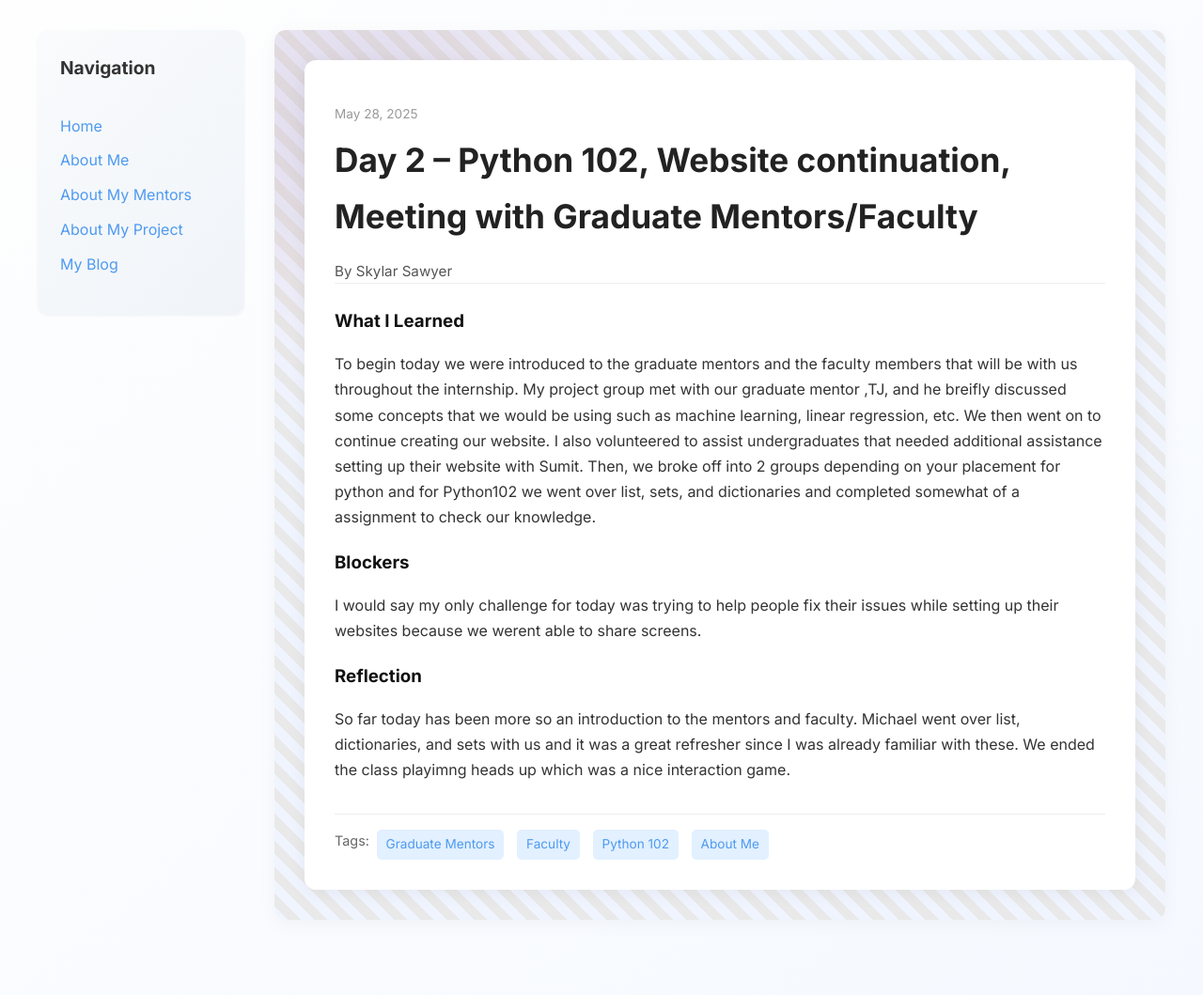
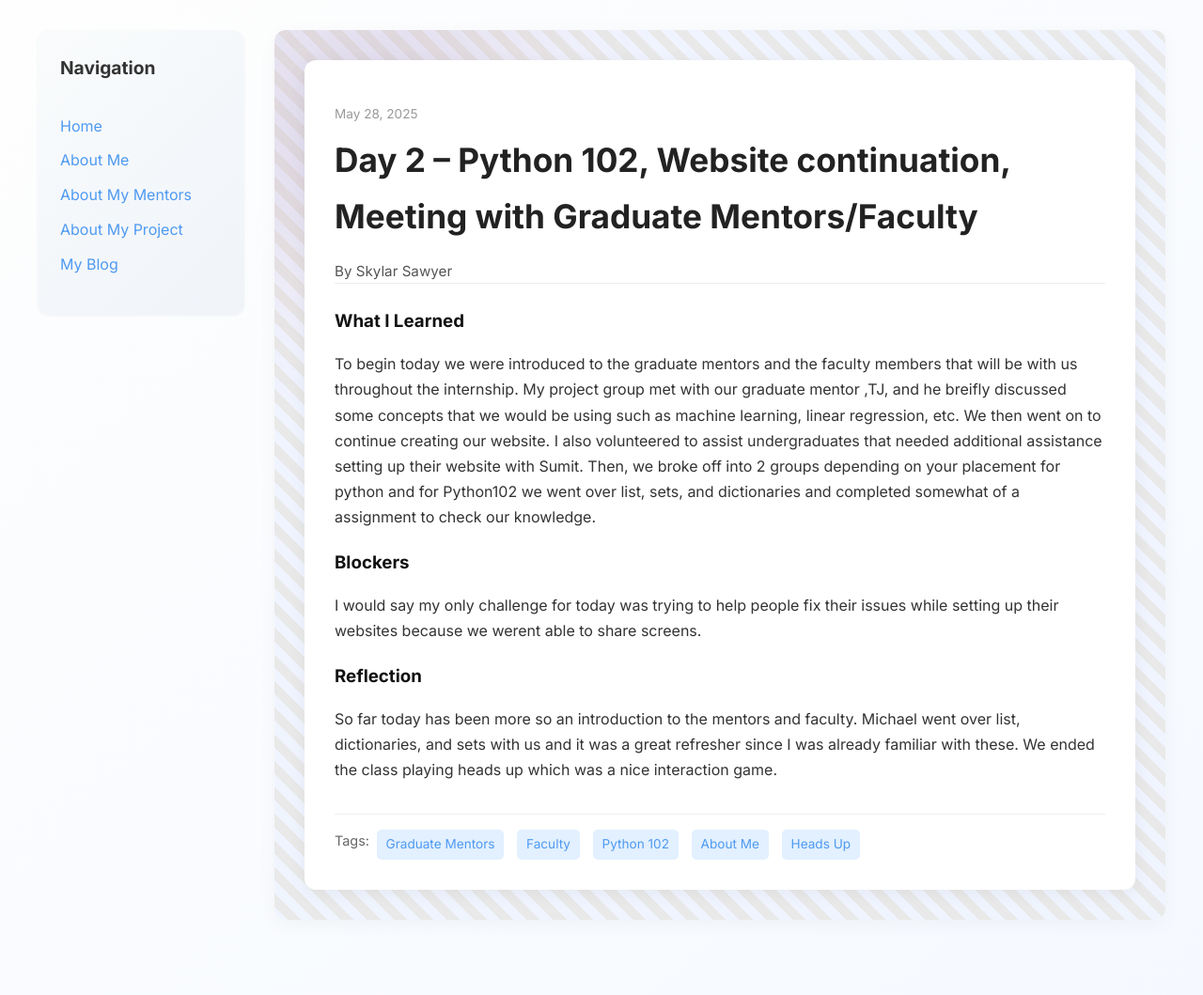
Before and after one commit to skysaw13/skysaw13.github.io, a Jekyll site: the page built from _posts/2025-05-28-day-2.md, in a window 1280 px wide. Shown: the whole page at 94% size. Built offline with Jekyll 4.4.1, drawn with Linux system fonts in a browser that asks for light colours.

Commit message:
Update 2025-05-28-day-2.md

```diff
--- a/_posts/2025-05-28-day-2.md
+++ b/_posts/2025-05-28-day-2.md
@@ -4,7 +4,7 @@ title: "Day 2 – Python 102, Website continuation, Meeting with Graduate Mentor
 date: 2025-05-28
 author: Skylar Sawyer
 permalink: /day2.html
-tags: ["Graduate Mentors", "Faculty", "Python 102", "About Me"]
+tags: ["Graduate Mentors", "Faculty", "Python 102", "About Me","Heads Up"]
 
 what_i_learned: |
   To begin today we were introduced to the graduate mentors and the faculty members that will be with us throughout the internship. My project group met with our graduate mentor ,TJ, and he breifly discussed some concepts that we would be using such as machine learning, linear regression, etc. We then went on to continue creating our website. I also volunteered to assist undergraduates that needed additional assistance setting up their website with Sumit. Then, we broke off into 2 groups depending on your placement for python and for Python102 we went over list, sets, and dictionaries and completed somewhat of a assignment to check our knowledge.
@@ -14,5 +14,5 @@ blockers: |
   I would say my only challenge for today was trying to help people fix their issues while setting up their websites because we werent able to share screens.
 
 reflection: |
-  So far today has been more so an introduction to the mentors and faculty. Michael went over list, dictionaries, and sets with us and it was a great refresher since I was already familiar with these. We ended the class playimng heads up which was a nice interaction game.
+  So far today has been more so an introduction to the mentors and faculty. Michael went over list, dictionaries, and sets with us and it was a great refresher since I was already familiar with these. We ended the class playing heads up which was a nice interaction game.
 ---
```
